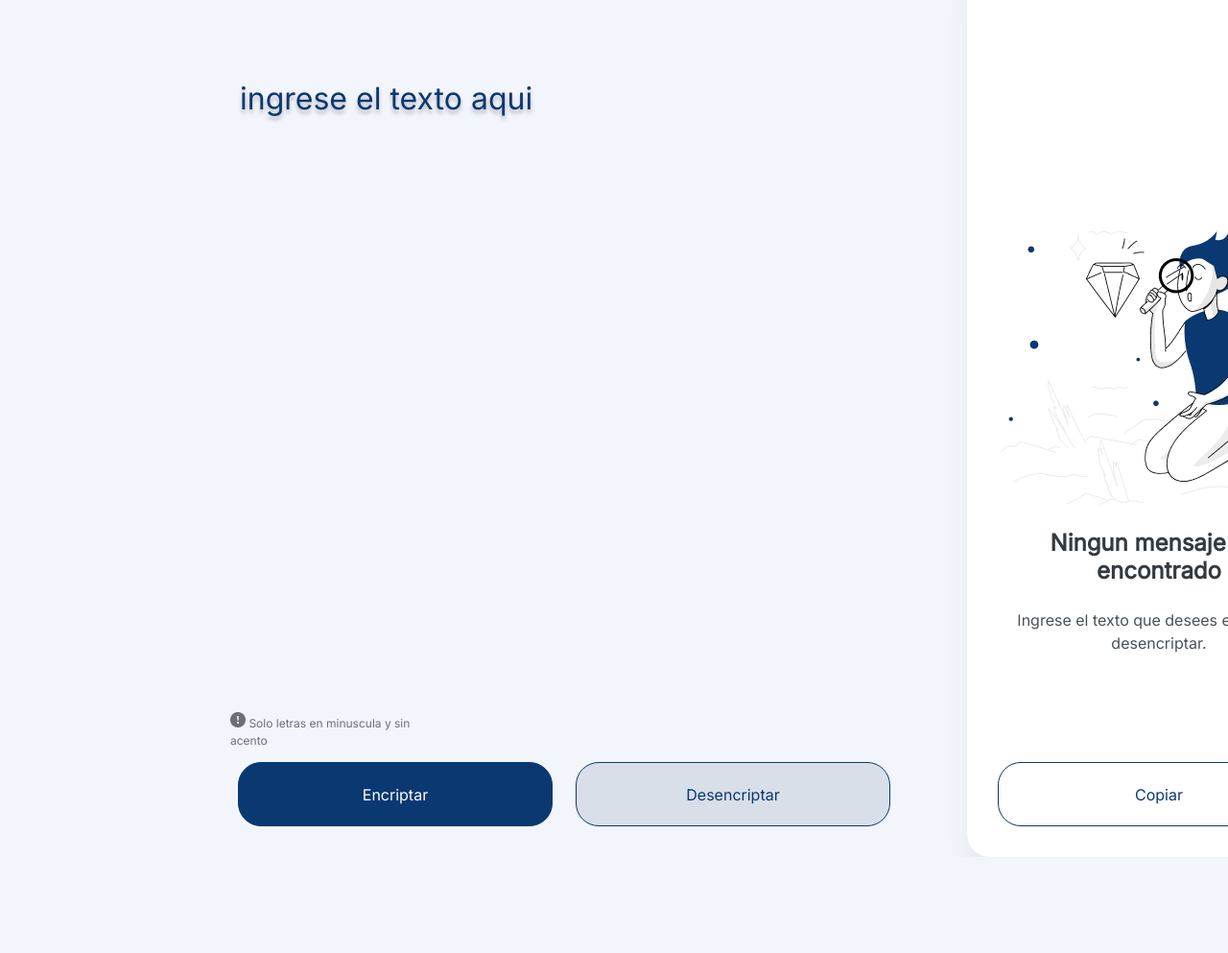
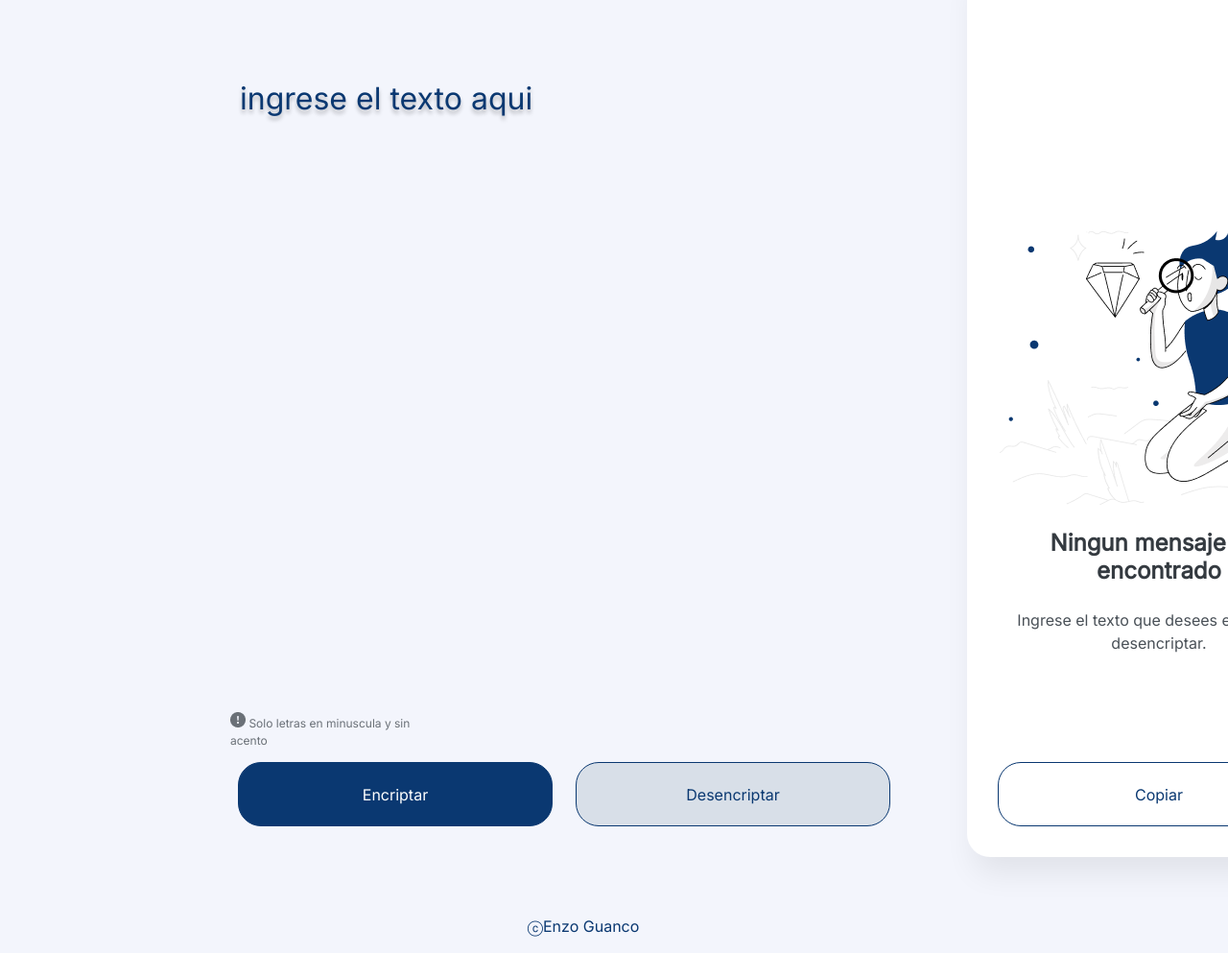
Before and after one commit to EnzoHG1986/Encriptador, a plain HTML site: page index.html in a window 1280 px wide. Shown: the part 99-1092 px from the top of the page at 96% size. Before the commit the page ends 992 px from the top, so only its background shows below. Drawn offline with Linux system fonts and the light colour scheme.

Commit message:
agregue el copyright

```diff
--- a/css/style.css
+++ b/css/style.css
@@ -152,3 +152,14 @@
     color: #0A3871;
     cursor: pointer;
 }
+
+footer {
+    width: 1200px;
+    color: #0A3871;
+}
+
+footer p {
+    margin-top: 100px;
+    font-size: 16px;
+    text-align: center;
+}
--- a/index.html
+++ b/index.html
@@ -38,6 +38,9 @@
             </div>
         </section>
     </main>
+    <footer>
+        <p>&#9426Enzo Guanco</p>
+    </footer>
     <script src="./js/script.js"></script>
 </body>
 </html>
```
